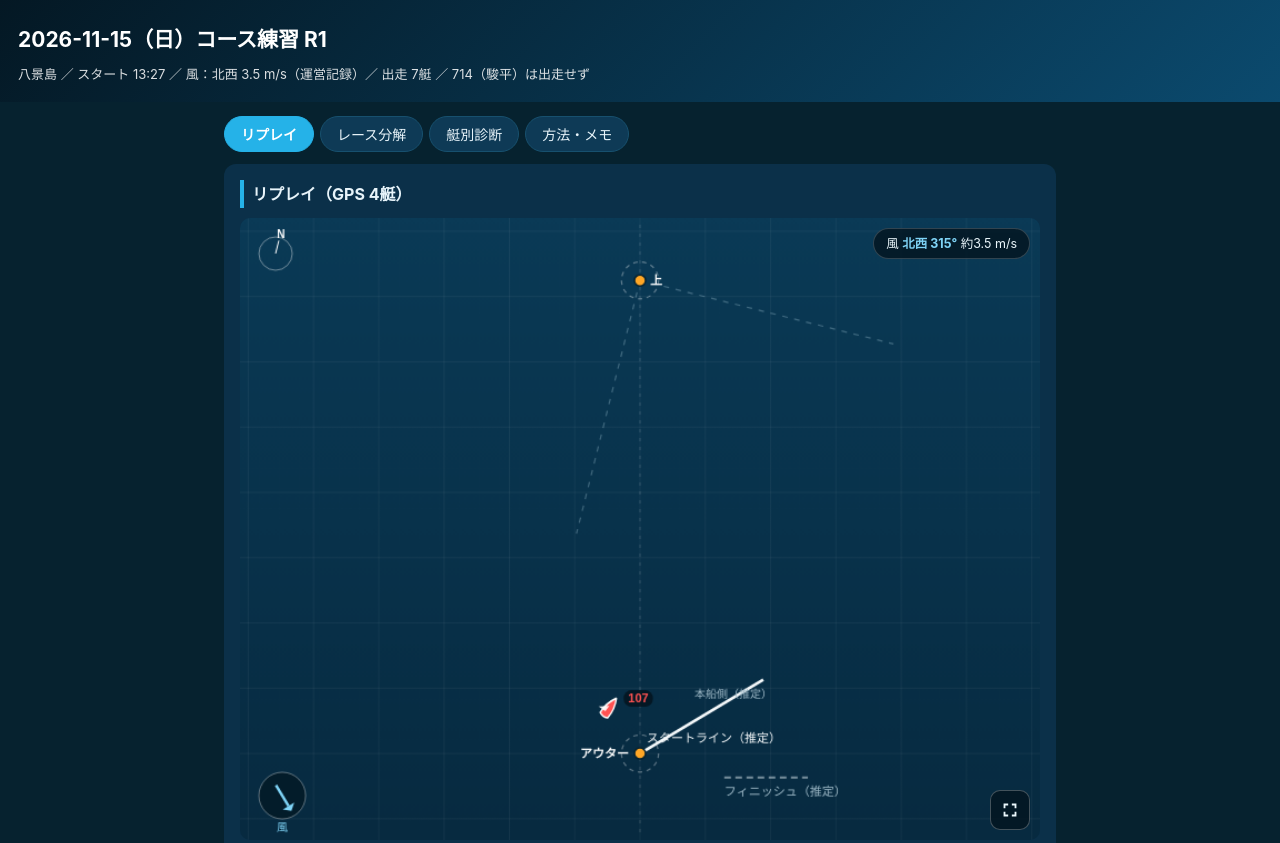
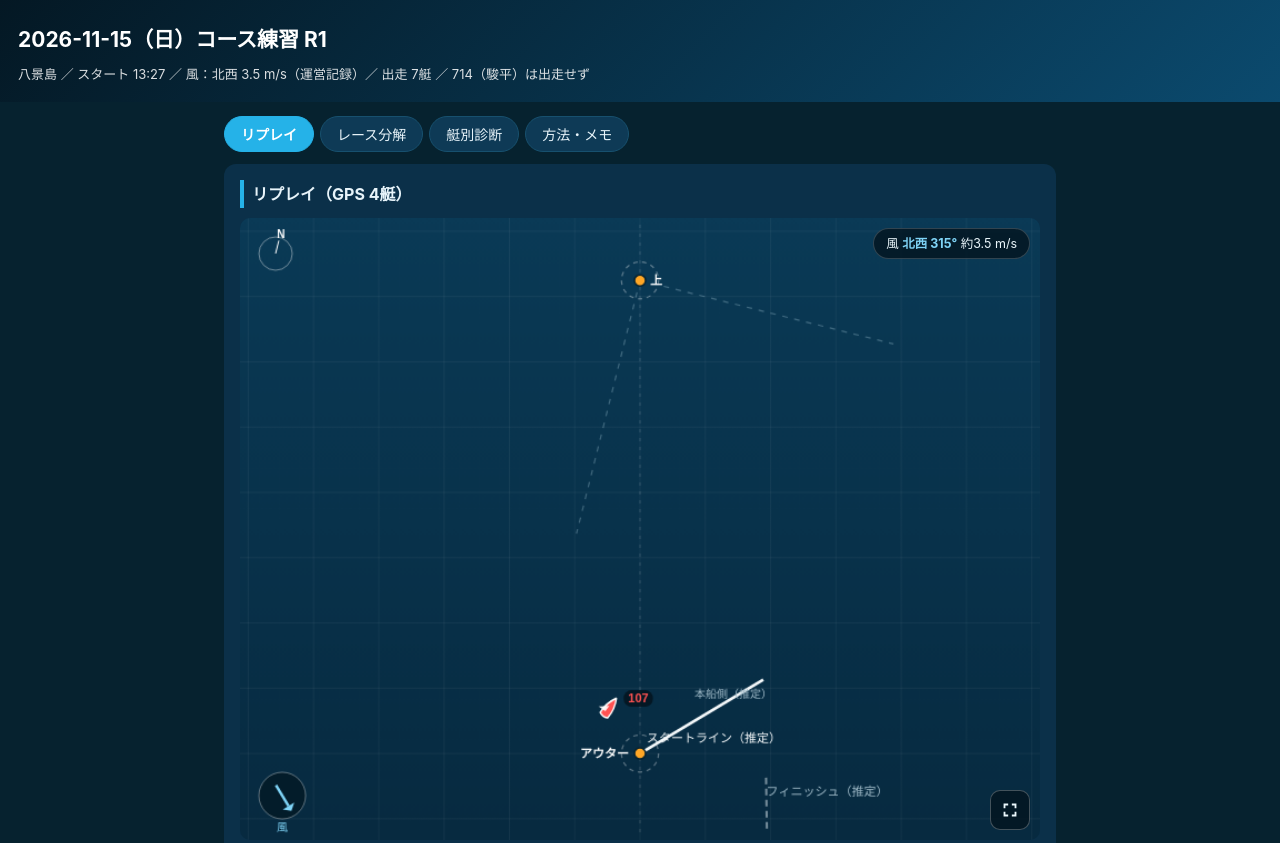
Before and after one commit to yoshimoto241283-blip/snipe-gps-tracker, a plain HTML site: page replays/2026-11-15.html in a window 1280 px wide. Shown: the top 843 px of the page. Drawn offline with Linux system fonts and the light colour scheme.

Commit message:
Add files via upload

```diff
--- a/replays/2026-11-15.html
+++ b/replays/2026-11-15.html
@@ -748,7 +748,8 @@ function draw(t){
   ctx.fillText('スタートライン（推定）', l[0]+6, l[1]-10);
   ctx.fillStyle = '#9db8c6'; ctx.font = '10px sans-serif';
   ctx.fillText('本船側（推定）', sl[0]-62, sl[1]+16);
-  const f1 = XY([D.FIN[0]-32, D.FIN[1]]), f2 = XY([D.FIN[0]+32, D.FIN[1]]);
+  const wf = D.windFrom, fdir = [-0.866*wf[0]-0.5*wf[1], 0.5*wf[0]-0.866*wf[1]];
+  const f1 = XY(D.FIN), f2 = XY([D.FIN[0]+40*fdir[0], D.FIN[1]+40*fdir[1]]);
   ctx.strokeStyle = 'rgba(230,240,245,.5)'; ctx.lineWidth = 2; ctx.setLineDash([6,4]);
   ctx.beginPath(); ctx.moveTo(...f1); ctx.lineTo(...f2); ctx.stroke(); ctx.setLineDash([]);
   ctx.fillStyle = '#9db8c6'; ctx.font = '11px sans-serif'; ctx.fillText('フィニッシュ（推定）', f1[0], f1[1]+16);
@@ -977,6 +978,12 @@ function drawMini(m){
   c.setLineDash([]);
   c.fillStyle = '#ffa726';
   for (const mk of [w, l]){ c.beginPath(); c.arc(mk[0], mk[1], 4.5, 0, 7); c.fill(); }
+  if (D.SL){ const s0=m.P(D.SL[0]), s1=m.P(D.SL[1]); c.strokeStyle='rgba(245,249,251,.55)'; c.lineWidth=1.6; c.beginPath(); c.moveTo(s0[0],s0[1]); c.lineTo(s1[0],s1[1]); c.stroke(); }
+  const wfd = D.windFrom, fdd = [-0.866*wfd[0]-0.5*wfd[1], 0.5*wfd[0]-0.866*wfd[1]];
+  const fp = m.P(D.FIN), fq = m.P([D.FIN[0]+40*fdd[0], D.FIN[1]+40*fdd[1]]);
+  c.strokeStyle='rgba(230,240,245,.5)'; c.lineWidth=1.6; c.setLineDash([5,4]);
+  c.beginPath(); c.moveTo(fp[0],fp[1]); c.lineTo(fq[0],fq[1]); c.stroke(); c.setLineDash([]);
+  c.fillStyle='#ffa726'; c.beginPath(); c.arc(fp[0], fp[1], 4.5, 0, 7); c.fill();
   for (const k of BOATS){
     if (k === m.boat) continue;
     c.strokeStyle = 'rgba(200,220,230,.20)'; c.lineWidth = 1.2;
@@ -1009,19 +1016,49 @@ function drawMini(m){
   }
   c.fillStyle = 'rgba(232,244,250,.85)'; c.font = '12px sans-serif';
   c.fillText(fmt(m.t), 10, v.h - 10);
+  const wf3 = D.windFrom, wl3 = Math.hypot(wf3[0], wf3[1]) || 1;
+  const ax = v.w - 26, ay = 26, adx = -wf3[0]/wl3, ady = wf3[1]/wl3;
+  c.strokeStyle = 'rgba(232,244,250,.9)'; c.fillStyle = 'rgba(232,244,250,.9)'; c.lineWidth = 1.6;
+  c.beginPath(); c.moveTo(ax - adx*11, ay - ady*11); c.lineTo(ax + adx*11, ay + ady*11); c.stroke();
+  c.beginPath(); c.moveTo(ax + adx*16, ay + ady*16); c.lineTo(ax + adx*7 - ady*4, ay + ady*7 + adx*4); c.lineTo(ax + adx*7 + ady*4, ay + ady*7 - adx*4); c.closePath(); c.fill();
+  c.font = '10px sans-serif'; c.fillText('風', ax - 24, ay + 3);
+  const ce = m.course, iw = 168, ih = 118, ix = v.w - iw - 10, iy = v.h - ih - 10;
+  const isc = Math.min((iw-12)/(ce.x1-ce.x0), (ih-12)/(ce.y1-ce.y0));
+  const IP = p => [ix + (iw-(ce.x1-ce.x0)*isc)/2 + (p[0]-ce.x0)*isc, iy + ih - ((ih-(ce.y1-ce.y0)*isc)/2 + (p[1]-ce.y0)*isc)];
+  c.fillStyle = 'rgba(4,24,36,.78)'; c.fillRect(ix, iy, iw, ih);
+  c.strokeStyle = 'rgba(255,255,255,.35)'; c.lineWidth = 1; c.strokeRect(ix, iy, iw, ih);
+  if (D.SL){ const a2=IP(D.SL[0]), b2=IP(D.SL[1]); c.strokeStyle='rgba(245,249,251,.6)'; c.beginPath(); c.moveTo(a2[0],a2[1]); c.lineTo(b2[0],b2[1]); c.stroke(); }
+  c.fillStyle = '#ffa726';
+  for (const mk of [D.W, D.L, D.FIN]){ const q=IP(mk); c.beginPath(); c.arc(q[0], q[1], 2.6, 0, 7); c.fill(); }
+  const vx0 = v.x0 - v.mox/v.sc, vx1 = v.x0 + (v.w - v.mox)/v.sc;
+  const vy0 = v.y0 - v.moy/v.sc, vy1 = v.y0 + (v.h - v.moy)/v.sc;
+  const r0 = IP([vx0, vy0]), r1 = IP([vx1, vy1]);
+  c.strokeStyle = 'rgba(255,255,255,.85)'; c.lineWidth = 1.2;
+  c.strokeRect(Math.min(r0[0],r1[0]), Math.min(r0[1],r1[1]), Math.abs(r1[0]-r0[0]), Math.abs(r1[1]-r0[1]));
+  if (pos){ const q = IP(pos); c.fillStyle = COLORS[m.boat]; c.beginPath(); c.arc(q[0], q[1], 3, 0, 7); c.fill(); }
 }
 for (const m of MINIS){
   const c = document.getElementById(m.id);
   let x0=1e9, x1=-1e9, y0=1e9, y1=-1e9;
   const eat = p => { x0=Math.min(x0,p[0]); x1=Math.max(x1,p[0]); y0=Math.min(y0,p[1]); y1=Math.max(y1,p[1]); };
   for (const p of D.tracks[m.boat]) if (p[0]>=m.t0 && p[0]<=m.t1) eat([p[1],p[2]]);
-  for (const mk of [D.W, D.L]){
+  const bcx=(x0+x1)/2, bcy=(y0+y1)/2;
+  let near=null, nd=1e18;
+  for (const mk of [D.W, D.L, D.FIN]){ const dd=(mk[0]-bcx)**2+(mk[1]-bcy)**2; if (dd<nd){ nd=dd; near=mk; } }
+  if (near) eat(near);
+  for (const mk of [D.W, D.L, D.FIN]){
     if (mk[0] > x0-90 && mk[0] < x1+90 && mk[1] > y0-90 && mk[1] < y1+90) eat(mk);
   }
+  if (x1-x0 < 170){ const cc=(x0+x1)/2; x0=cc-85; x1=cc+85; }
+  if (y1-y0 < 170){ const cc=(y0+y1)/2; y0=cc-85; y1=cc+85; }
   x0-=18; x1+=18; y0-=18; y1+=18;
   const sc = Math.min((c.width-16)/(x1-x0), (c.height-16)/(y1-y0));
   const v = { x0, y0, sc, mox:(c.width-(x1-x0)*sc)/2, moy:(c.height-(y1-y0)*sc)/2, w:c.width, h:c.height };
   m.view = v;
+  const cpts = [D.W, D.L, D.FIN]; if (D.SL) cpts.push(D.SL[0], D.SL[1]);
+  let gx0=1e9, gx1=-1e9, gy0=1e9, gy1=-1e9;
+  for (const p of cpts){ gx0=Math.min(gx0,p[0]); gx1=Math.max(gx1,p[0]); gy0=Math.min(gy0,p[1]); gy1=Math.max(gy1,p[1]); }
+  m.course = { x0:gx0-30, x1:gx1+30, y0:gy0-30, y1:gy1+30 };
   m.P = p => [v.mox + (p[0]-v.x0)*v.sc, v.h - (v.moy + (p[1]-v.y0)*v.sc)];
   m.ctx = c.getContext('2d'); m.t = m.t0; m.playing = false; m.ang = {};
   miniState[m.id] = m;
```
